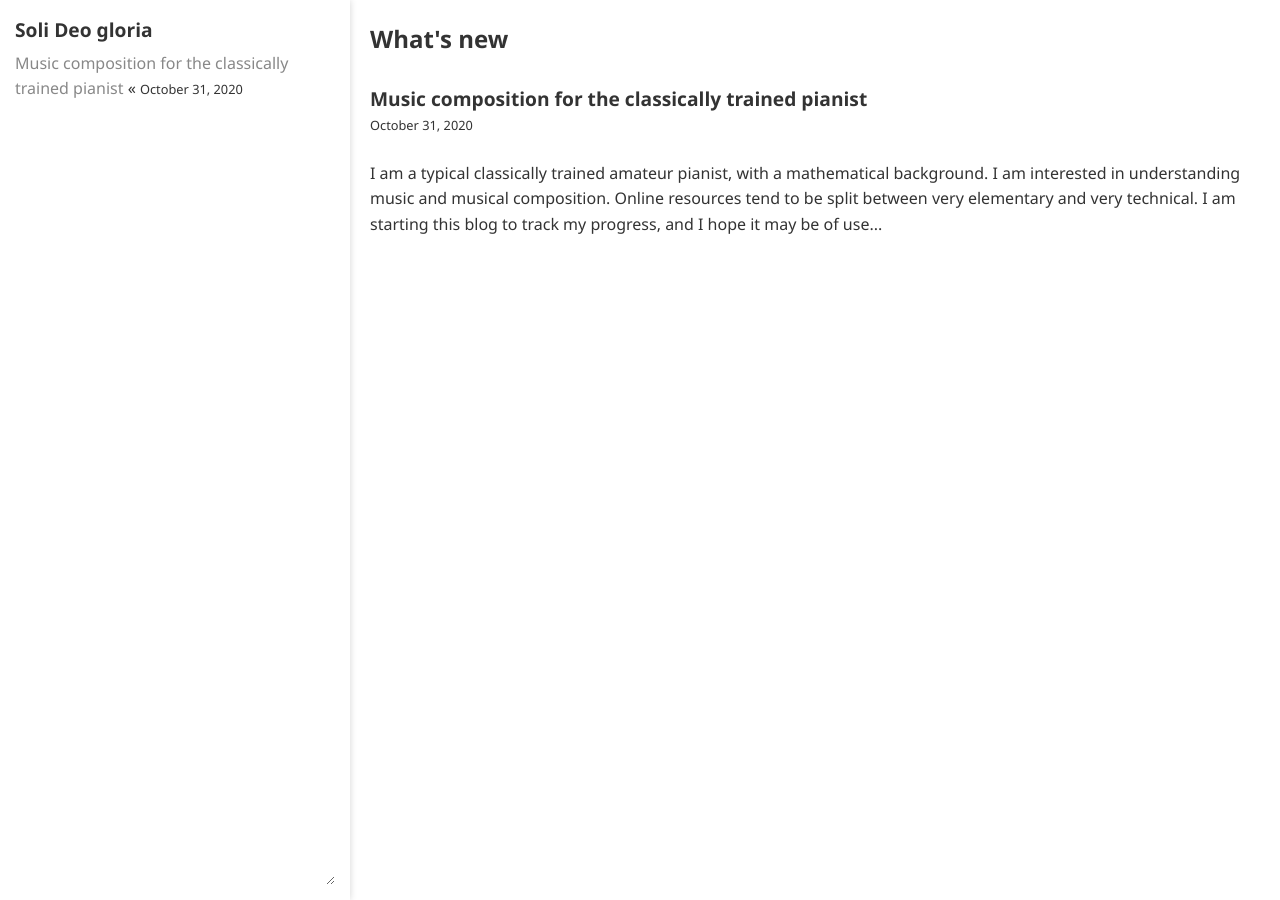
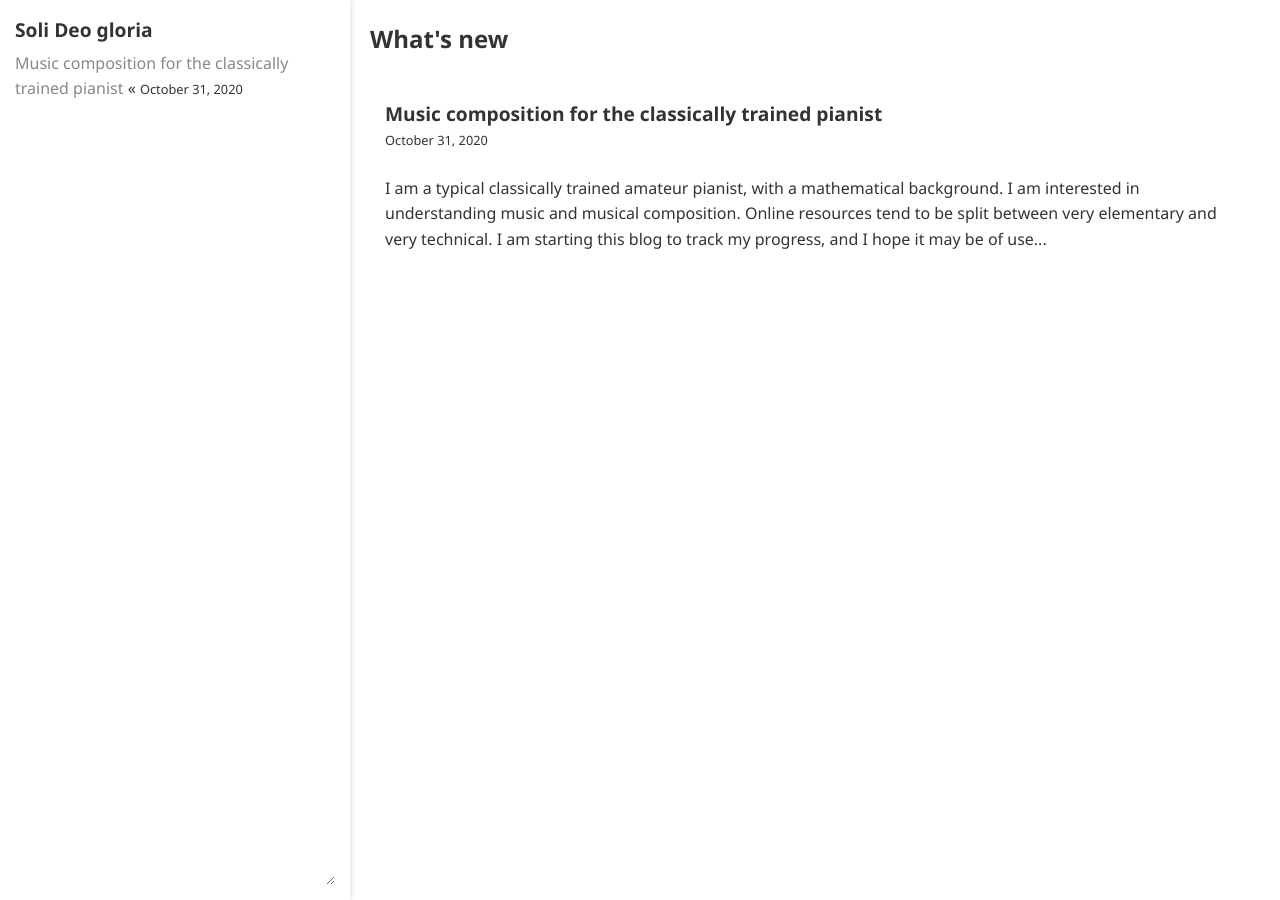
Before and after one commit to ansyblenetwork/sdg, a Jekyll site: the page built from index.html, in a window 1280 px wide. Built offline with Jekyll 4.4.1, drawn with Linux system fonts in a browser that asks for light colours.

Commit message:
Update page.html

```diff
--- a/_layouts/page.html
+++ b/_layouts/page.html
@@ -29,8 +29,9 @@
 				<div class="date-format">{{ page.date | date: "%B %-d, %Y" }}</div>
 			<br>
 			{% endif %}
-
+		<div style="margin:15px">
 		{{ content }}
+		</div>
 		</div>
 
 		<script>
```
